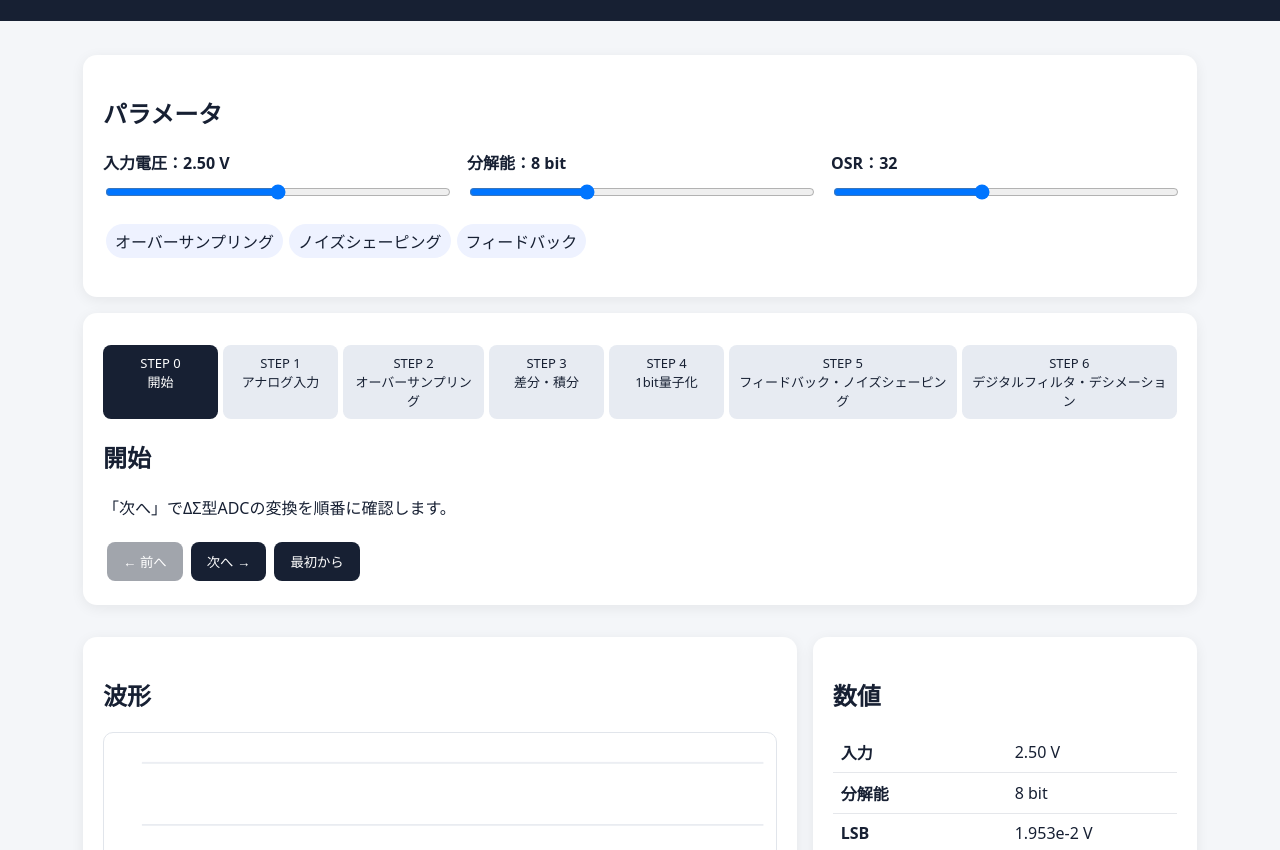
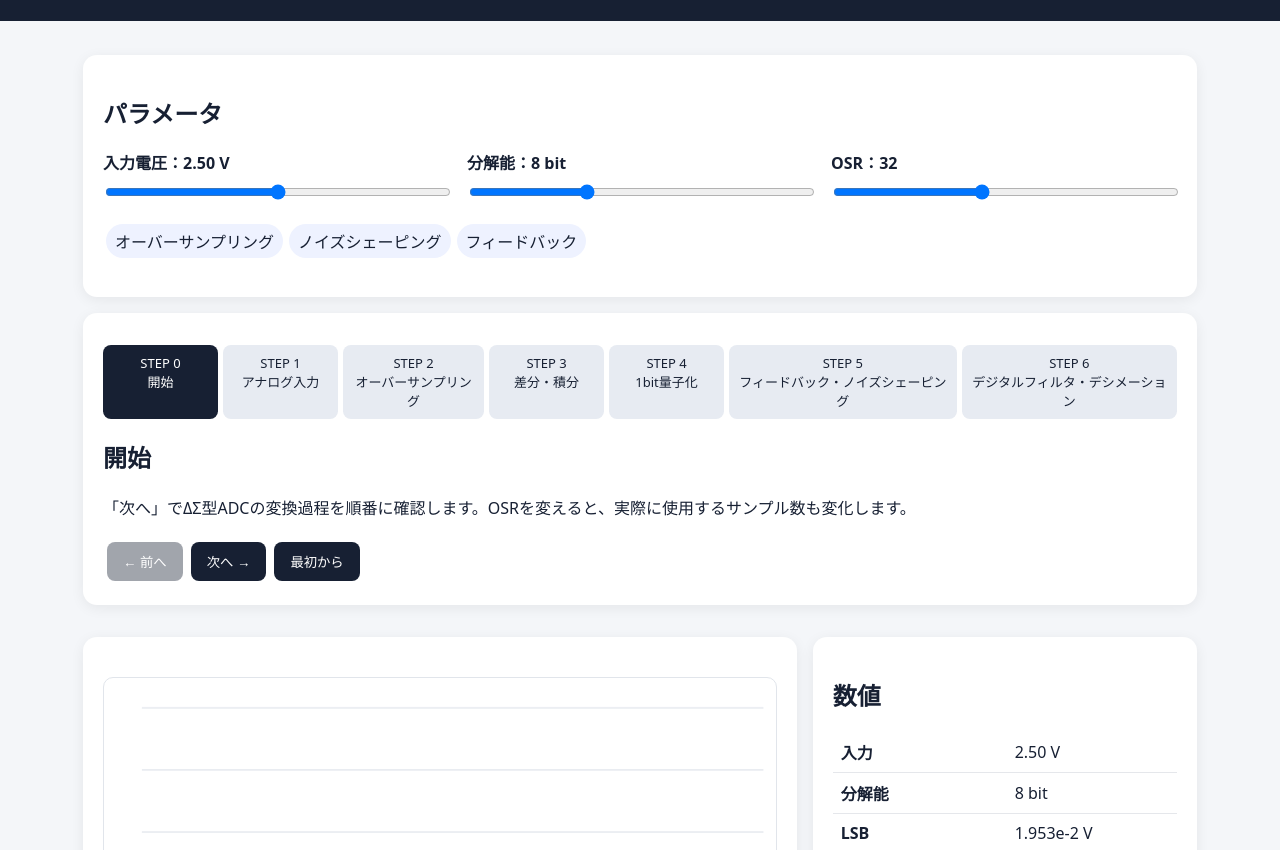
Before and after one commit to shoichi1284-cell/delta-sigma-adc, a plain HTML site: page index.html in a window 1280 px wide. Shown: the part 97-947 px from the top of the page. Drawn offline with Linux system fonts and the light colour scheme.

Commit message:
Update index.html

```diff
--- a/index.html
+++ b/index.html
@@ -70,84 +70,28 @@ table{border-collapse:collapse;width:100%}td,th{border-bottom:1px solid #e5e7eb;
 <b>ノイズシェーピング：</b>量子化ノイズを信号帯域外の高周波側へ押し出す。<br>
 <b>デジタルフィルタ：</b>高周波側のノイズを除去し、最終的な多ビット値を得る。
 </div>
-<p class="note">※教育用の簡略モデルです。実際のΔΣ ADCでは、変調器の次数、ループフィルタ、デジタルフィルタ、クロック、回路非理想性などによって動作が変わります。</p>
+<p class="note">※教育用の1次1bitΔΣ変調器を簡略化したモデルです。実際のΔΣ ADCでは、変調器の次数、ループフィルタ、デジタルフィルタ、クロック、回路非理想性などによって動作が変わります。OSRはシミュレーションで使用するサンプル数に反映しています。</p>
 </section>
 </main>
 
 <script>
 const $=id=>document.getElementById(id);
-let step=0, samples=128;
-
+let step=0;
 const steps=[
-["STEP 0","開始","「次へ」でΔΣ型ADCの変換を順番に確認します。"],
-["STEP 1","アナログ入力","入力電圧は連続値です。ここでは0～5 Vの範囲で設定します。"],
-["STEP 2","オーバーサンプリング","信号帯域に必要なサンプリング周波数より高い周波数で多数のサンプルを取得します。"],
-["STEP 3","差分・積分","入力とフィードバックの差を積分器へ入力します。誤差を時間方向に蓄積します。"],
-["STEP 4","1bit量子化","積分器の出力を基準と比較し、0または1の1bit信号へ変換します。"],
-["STEP 5","フィードバック・ノイズシェーピング","1bit出力をDACでアナログ値へ戻し、入力側へフィードバックします。このループによって量子化ノイズの周波数特性が変化します。"],
-["STEP 6","デジタルフィルタ・デシメーション","高速な1bit列をデジタルフィルタで処理し、高周波側の量子化ノイズを除去してからデータレートを下げます。"],
+["STEP 0","開始","「次へ」でΔΣ型ADCの変換過程を順番に確認します。OSRを変えると、実際に使用するサンプル数も変化します。"],
+["STEP 1","アナログ入力","入力電圧は連続値です。ここでは0～5 Vを想定し、設定した入力電圧を正規化してΔΣ変調器へ入力します。"],
+["STEP 2","オーバーサンプリング","信号帯域に必要なサンプリング周波数より高い周波数で多数のサンプルを取得します。OSRを大きくすると、1回の出力値を作るために使うサンプル数が増えます。"],
+["STEP 3","差分・積分","入力と前回の1bit DACフィードバック値との差を積分器に蓄積します。誤差が時間方向に積み上がることで、入力に追従する1bit列が作られます。"],
+["STEP 4","1bit量子化","積分器の出力を0を境に判定し、+1または−1の1bit信号にします。この1bit列の平均値に入力信号の情報が含まれます。"],
+["STEP 5","フィードバック・ノイズシェーピング","1bit出力をDACで+1/−1のアナログ値に戻し、入力側へフィードバックします。このループによって量子化ノイズは低周波側から高周波側へ押し出される特性を持ちます。下のグラフでは簡易スペクトルも確認できます。"],
+["STEP 6","デジタルフィルタ・デシメーション","高速な1bit列を平均化する概念的なローパス処理で高周波ノイズを抑え、その後にデータレートを下げて多ビットのデジタル値を得ます。"]
 ];
-
-function params(){
- const v=+$("vin").value,b=+$("bits").value,o=+$("osr").value;
- $("vinV").textContent=v.toFixed(2);$("bitsV").textContent=b;$("osrV").textContent=o;
- $("vinT").textContent=v.toFixed(2)+" V";$("bitsT").textContent=b+" bit";
- $("lsbT").textContent=(5/(2**b)).toExponential(3)+" V";$("osrT").textContent=o;
- return {v,b,o};
-}
-
-/* 1次ΔΣの概念モデル：
-   正規化入力 u=Vin/5、DAC出力は0/1。
-   積分器 state += u - feedback。
-   state >= 0.5 なら1、そうでなければ0。
-   実回路の全方式を表すものではなく、平均値とフィードバックの関係を学ぶモデル。 */
-function simulate(){
- const p=params(),u=p.v/5;
- let state=0,bits=[],states=[],errors=[],prev=0;
- for(let i=0;i<samples;i++){
-   const err=u-prev;
-   state+=err;
-   const q=state>=0.5?1:0;
-   bits.push(q);states.push(state);errors.push(err);
-   prev=q;
- }
- const density=bits.reduce((a,b)=>a+b,0)/samples;
- const code=Math.round(density*((2**p.b)-1));
- $("densityT").textContent=(density*100).toFixed(1)+" %";
- $("codeT").textContent=step===6?code+" (概念値)":"—";
- return {p,bits,states,errors,density,code};
-}
-function draw(s){
- const c=$("canvas"),ctx=c.getContext("2d"),W=c.width,H=c.height;
- ctx.clearRect(0,0,W,H);ctx.strokeStyle="#d8dde6";ctx.lineWidth=1;
- for(let i=0;i<5;i++){let y=30+i*(H-60)/4;ctx.beginPath();ctx.moveTo(45,y);ctx.lineTo(W-15,y);ctx.stroke();}
- ctx.strokeStyle="#172033";ctx.lineWidth=2;ctx.beginPath();
- let data=[];
- if(step===1)data=s.bits.map(()=>s.p.v);
- else if(step===2)data=s.bits.map((_,i)=>s.p.v+0.04*Math.sin(i*0.45));
- else if(step===3)data=s.states;
- else if(step>=4)data=s.bits.map(x=>x);
- else data=[];
- if(!data.length){$("graphTitle").textContent="波形";return}
- let min=Math.min(...data),max=Math.max(...data);if(min===max){min-=.1;max+=.1}
- data.forEach((v,i)=>{let x=45+i*(W-65)/(data.length-1),y=H-30-(v-min)/(max-min)*(H-60);i?ctx.lineTo(x,y):ctx.moveTo(x,y)});
- ctx.stroke();
- ctx.fillStyle="#172033";ctx.font="14px sans-serif";
- ctx.fillText(step>=4?"1bit出力":step===3?"積分器出力":"入力信号",50,20);
-}
-function render(){
- const s=simulate(), info=steps[step];
- $("title").textContent=info[1];$("explain").textContent=info[2];
- $("stepbar").innerHTML=steps.map((x,i)=>`<div class="${i===step?'active':''}">${x[0]}<br>${x[1]}</div>`).join("");
- $("prev").disabled=step===0;$("next").disabled=step===6;
- $("graphTitle").textContent=step===2?"オーバーサンプリングされた入力":step===3?"積分器出力":step>=4?"1bitビット列":"波形";
- draw(s);
-}
-$("next").onclick=()=>{if(step<6){step++;render()}};
-$("prev").onclick=()=>{if(step>0){step--;render()}};
-$("reset").onclick=()=>{step=0;render()};
-[$("vin"),$("bits"),$("osr")].forEach(x=>x.addEventListener("input",render));
-render();
+function params(){const v=+$('vin').value,b=+$('bits').value,o=+$('osr').value;$('vinV').textContent=v.toFixed(2);$('bitsV').textContent=b;$('osrV').textContent=o;$('vinT').textContent=v.toFixed(2)+' V';$('bitsT').textContent=b+' bit';$('lsbT').textContent=(5/(2**b)).toExponential(3)+' V';$('osrT').textContent=o;return{v,b,o}}
+function simulate(){const p=params(),x=2*(p.v/5)-1,N=p.o*32;let state=0,qPrev=-1;const bits=[],states=[],errors=[],dac=[];for(let i=0;i<N;i++){const err=x-qPrev;state+=err;const q=state>=0?1:-1;bits.push(q>0?1:0);states.push(state);errors.push(err);dac.push(q);qPrev=q}const density=bits.reduce((a,b)=>a+b,0)/N,code=Math.round(density*((2**p.b)-1));return{p,x,N,bits,states,errors,dac,density,code}}
+function spectrum(values){const n=Math.min(values.length,512),arr=values.slice(0,n),m=[];for(let k=0;k<=Math.floor(n/2);k++){let re=0,im=0;for(let i=0;i<n;i++){const a=2*Math.PI*k*i/n;re+=arr[i]*Math.cos(a);im-=arr[i]*Math.sin(a)}m.push(Math.sqrt(re*re+im*im)/n)}return m}
+function draw(s){const c=$('canvas'),ctx=c.getContext('2d'),W=c.width,H=c.height;ctx.clearRect(0,0,W,H);ctx.strokeStyle='#d8dde6';ctx.lineWidth=1;for(let i=0;i<5;i++){let y=30+i*(H-60)/4;ctx.beginPath();ctx.moveTo(45,y);ctx.lineTo(W-15,y);ctx.stroke()}ctx.fillStyle='#172033';ctx.font='14px sans-serif';let data=[],title='';if(step===1){data=Array.from({length:Math.min(256,s.N)},()=>s.p.v);title='アナログ入力'}else if(step===2){data=Array.from({length:Math.min(256,s.N)},(_,i)=>s.p.v+0.04*Math.sin(i*.35));title=`オーバーサンプリング（${s.N}サンプル）`}else if(step===3){data=s.states.slice(0,256);title='積分器出力'}else if(step===4){data=s.bits.slice(0,256);title='1bit出力'}else if(step===5){data=spectrum(s.dac);title='簡易スペクトル：高周波側の成分'}else if(step===6){data=s.dac.slice(0,256);title='デジタルフィルタ前の1bit列'}$('graphTitle').textContent=title;if(!data.length)return;let min=Math.min(...data),max=Math.max(...data);if(min===max){min-=.1;max+=.1}ctx.strokeStyle='#172033';ctx.lineWidth=2;ctx.beginPath();data.forEach((v,i)=>{let x=45+i*(W-65)/Math.max(1,data.length-1),y=H-30-(v-min)/(max-min)*(H-60);i?ctx.lineTo(x,y):ctx.moveTo(x,y)});ctx.stroke();ctx.fillStyle='#172033';ctx.fillText(title,50,20);if(step===5){ctx.fillText('← 低周波',50,H-8);ctx.fillText('高周波 →',W-110,H-8)}}
+function render(){const s=simulate(),info=steps[step];$('title').textContent=info[1];$('explain').textContent=info[2];$('stepbar').innerHTML=steps.map((x,i)=>`<div class="${i===step?'active':''}">${x[0]}<br>${x[1]}</div>`).join('');$('prev').disabled=step===0;$('next').disabled=step===6;$('densityT').textContent=(s.density*100).toFixed(1)+' %';$('codeT').textContent=step===6?s.code+' (概念値)':'—';draw(s)}
+$('next').onclick=()=>{if(step<6){step++;render()}};$('prev').onclick=()=>{if(step>0){step--;render()}};$('reset').onclick=()=>{step=0;render()};[$('vin'),$('bits'),$('osr')].forEach(x=>x.addEventListener('input',render));render();
 </script>
 </body>
 </html>
```
